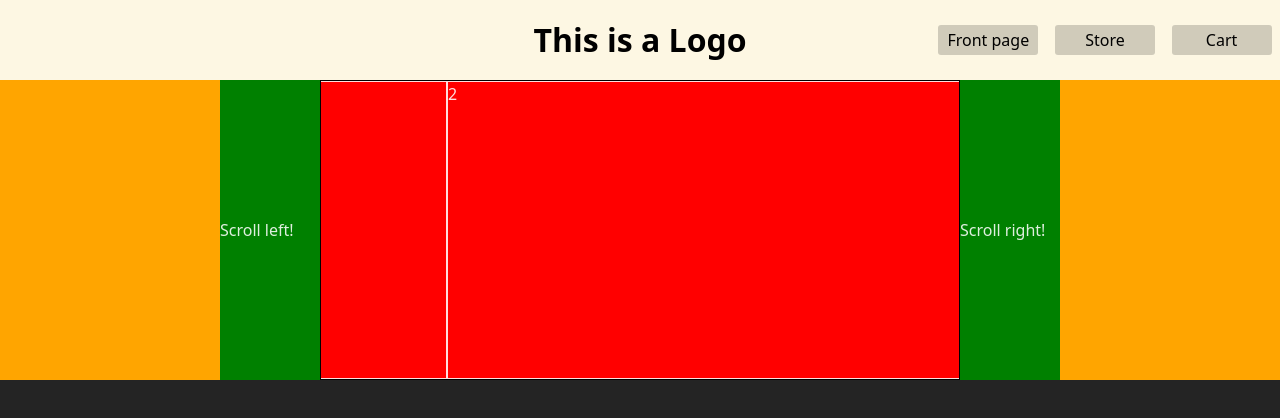
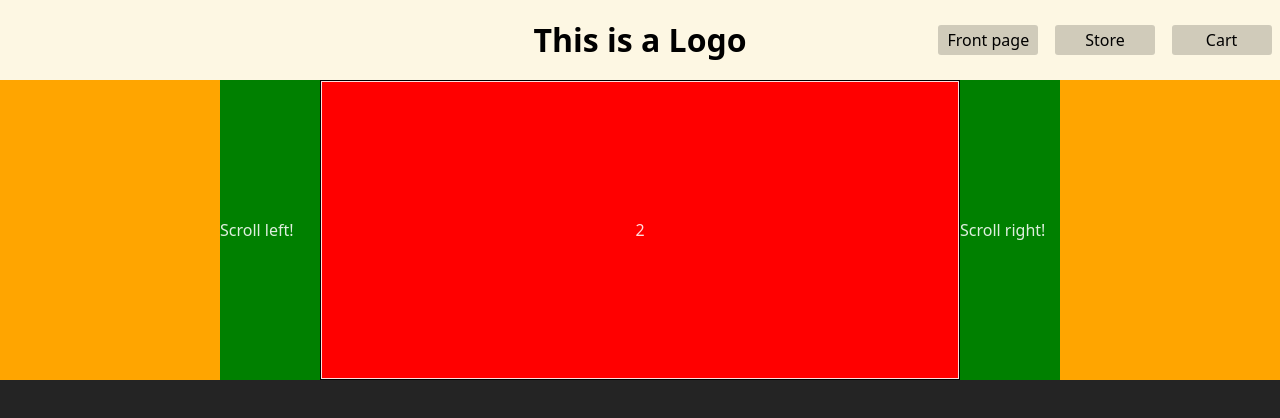
Before and after one commit to wellwe11/shoppingCart, a React (Vite) app: page / in a window 1280 px wide. Shown: the top 418 px of the page. Built offline with nearby package versions, Linux system fonts and the light colour scheme.

Commit message:
removed the animation, too much work to make it animate nicely

```diff
--- a/src/components/DEFAULTPAGE/DefaultPage.jsx
+++ b/src/components/DEFAULTPAGE/DefaultPage.jsx
@@ -4,28 +4,30 @@ import React from "react";
 
 const PictureSlider = () => {
   const [activeImage, setActiveImage] = useState(1);
-  const [prevImage, setPrevImage] = useState(2);
   const [mouseHoverSlider, setMouseHoverSlider] = useState(false);
 
-  const images = [{ img: "imgOne" }, { img: "imgTwo" }, { img: "imgThree" }];
+  const images = [
+    { img: "imgOne" },
+    { img: "imgTwo" },
+    { img: "imgThree" },
+    { img: "imgFour" },
+    { img: "imgFive" },
+    { img: "imgSix" },
+  ];
 
   const addActiveImage = () => {
     if (activeImage < images.length - 1) {
-      setPrevImage(activeImage);
       setActiveImage((prevImg) => prevImg + 1);
     } else {
       setActiveImage(0);
-      setPrevImage(2);
     }
   };
 
   const subtractActiveImage = () => {
     if (activeImage >= 1) {
-      setPrevImage(activeImage);
       setActiveImage((prevImg) => prevImg - 1);
     } else {
       setActiveImage(images.length - 1);
-      setPrevImage(0);
     }
   };
 
@@ -63,26 +65,9 @@ const PictureSlider = () => {
         >
           {images.map((img, index) => (
             <React.Fragment key={index}>
-              <div
-                key={index}
-                className={classes.pictureSliderImage}
-                style={{
-                  marginLeft:
-                    index === activeImage
-                      ? "0%"
-                      : index === activeImage + 1
-                      ? "100%"
-                      : index === images.length - 1 || index === activeImage - 1
-                      ? "-100%"
-                      : "100%",
-                  transition:
-                    index === prevImage || index === activeImage
-                      ? "all 1s ease"
-                      : "",
-                }}
-              >
-                {index}
-              </div>
+              {index === activeImage && (
+                <div className={classes.pictureSliderImage}>{index}</div>
+              )}
             </React.Fragment>
           ))}
         </div>
--- a/src/components/DEFAULTPAGE/defaultPage.module.scss
+++ b/src/components/DEFAULTPAGE/defaultPage.module.scss
@@ -28,15 +28,16 @@
   height: 100%;
   width: 100%;
 
-  margin-left: 100%;
-
   background-color: red;
 
-  margin-left: 100%;
-
   position: absolute;
+  display: flex;
 
   border: 1px solid;
+
+  display: flex;
+  justify-content: center;
+  align-items: center;
 }
 
 .leftButtonClicker,
```
